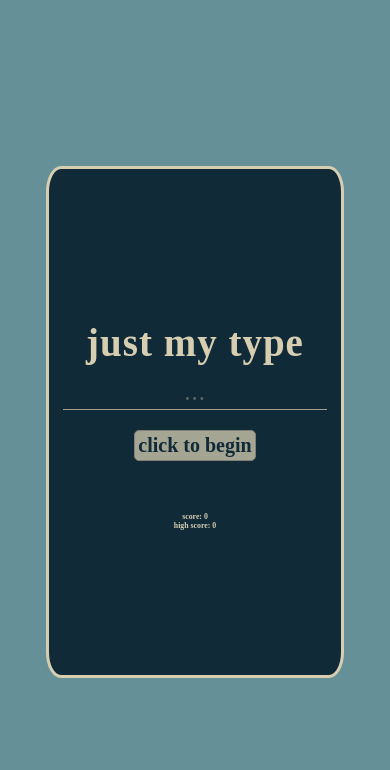
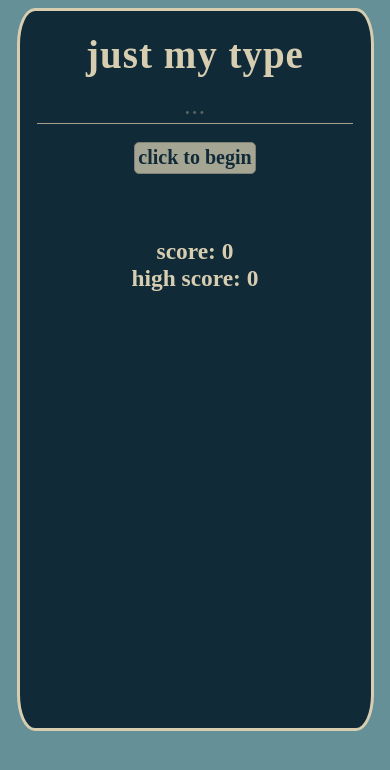
Before and after one commit to NoahAldhous/just-my-type, a React (Create React App) app in the folder my-app/: page / in a window 390 px wide. Shown: the top 770 px of the page. Built offline with nearby package versions, Linux system fonts and the light colour scheme; a web font is replaced by a local one.

Commit message:
more responsive mobile design added

```diff
--- a/my-app/src/components/App/App.css
+++ b/my-app/src/components/App/App.css
@@ -76,18 +76,20 @@ body {
     background-color: #669098;
     height: 100vh;
     width: 100vw;
-    justify-content: center;
+    justify-content: flex-start;
     align-items: center;
   }
 
   .Container {
+    margin-top: 2%;
     z-index: 1;
     display: flex;
     flex-direction: column;
-    justify-content: center;
+    justify-content: flex-start;
     background-color: #112a37;
-    height: 60vh;
-    width: 75vw;
+    height: 85vh;
+    max-height: 100vh;
+    width: 90vw;
     border-radius: 5%;
     border: 3px solid #d7ceb2;
   }
@@ -104,7 +106,7 @@ body {
   .Button-Container {
     display: flex;
     justify-content: space-evenly;
-    margin-top: 2%;
+    margin: 0
   }
 
   .Score-Container{
@@ -112,17 +114,19 @@ body {
     flex-direction: column;
     align-items: center;
     justify-content: space-evenly;
-    margin-bottom: 2%;
+    margin-bottom: 0%;
   }
 
   .Score{
     color: #d7ceb2;
     margin: 0;
+    font-size: 6vw;
   }
 
   .Highscore{
     color: #d7ceb2;
     margin: 0;
+    font-size: 6vw;
   }
 
   .Timer-Container{
@@ -130,6 +134,6 @@ body {
     justify-content: center;
     min-height: 6%;
     margin: 0;
-    margin-bottom: 2%;
+    margin-bottom: 1%;
   }
 }
```
